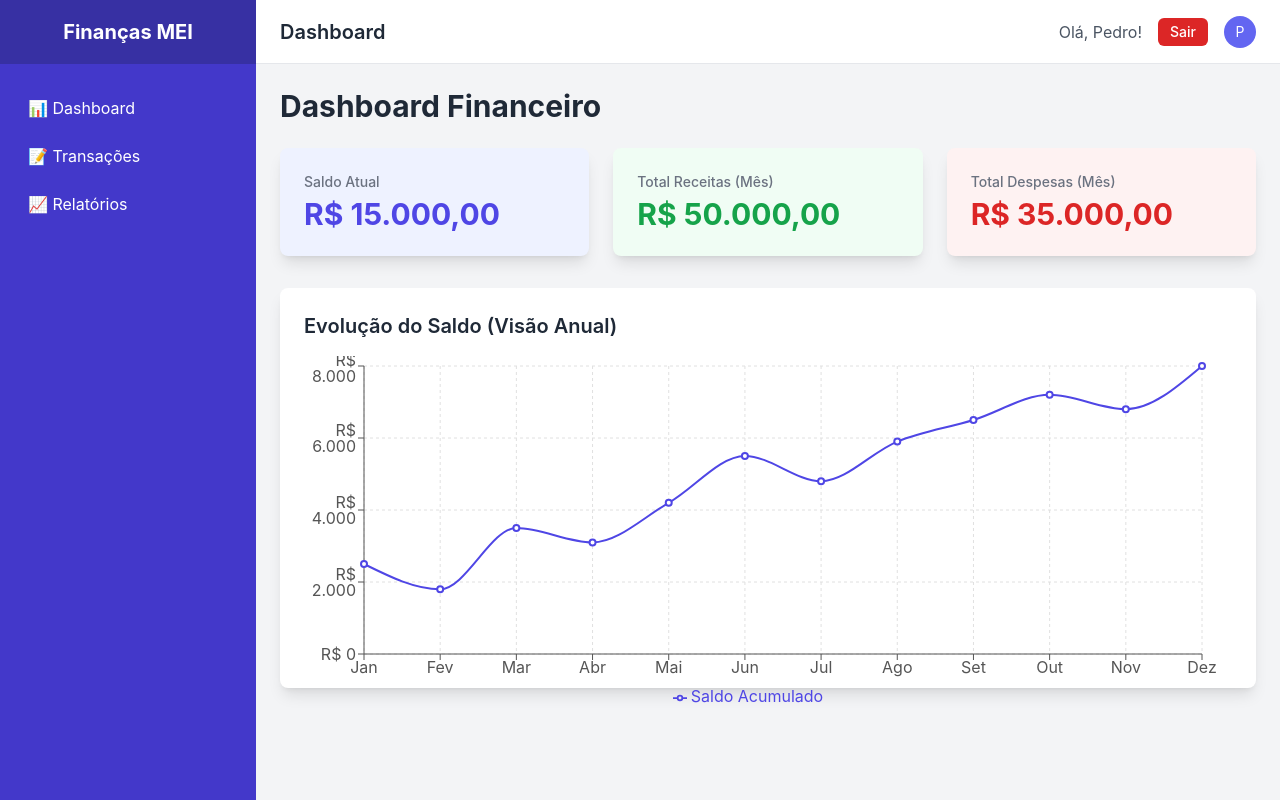
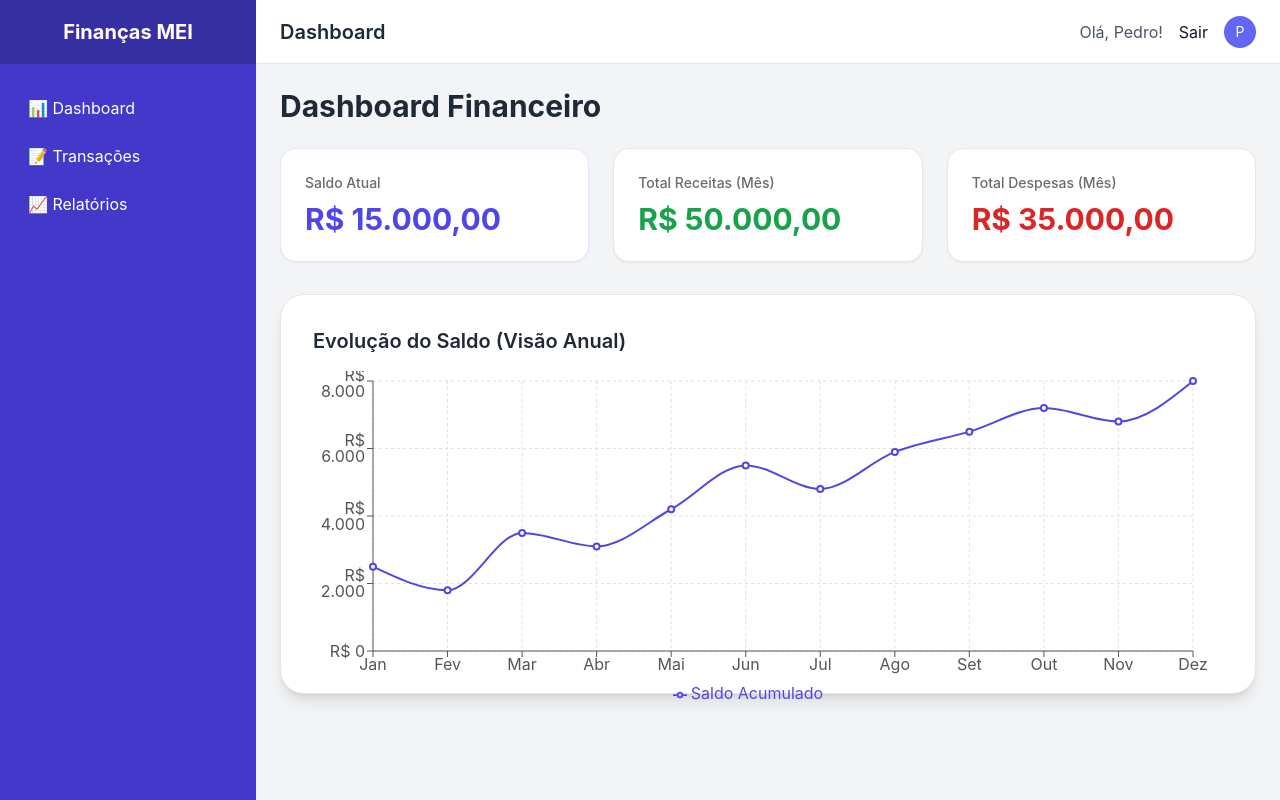
Before and after one commit to Blima-P/sistema-financas-frontend, a React (Vite) app: page /dashboard in a window 1280 px wide. Built offline with nearby package versions, Linux system fonts and the light colour scheme; no server answers; sample sign-in values are in the browser's storage.

Commit message:
feat(ui): modernize UI (Apple-like buttons, cards, inputs)

```diff
--- a/src/components/Cabecalho.tsx
+++ b/src/components/Cabecalho.tsx
@@ -5,16 +5,13 @@ const Cabecalho: React.FC = () => {
   const { logout } = useAuth();
 
   return (
-    <header className="flex items-center justify-between h-16 bg-white border-b px-6">
+    <header className="flex items-center justify-between h-16 header-modern px-6">
       <h1 className="text-xl font-semibold text-gray-800">
         Dashboard
       </h1>
       <div className="flex items-center space-x-4">
         <span className="text-gray-600">Olá, Pedro!</span>
-        <button
-          onClick={logout}
-          className="px-3 py-1 text-sm font-medium text-white bg-red-600 rounded-md hover:bg-red-700 transition duration-150"
-        >
+        <button onClick={logout} className="btn-danger">
           Sair
         </button>
         <div className="h-8 w-8 rounded-full bg-indigo-500 flex items-center justify-center text-white text-sm">P</div>
--- a/src/components/Input.tsx
+++ b/src/components/Input.tsx
@@ -15,7 +15,7 @@ const Input: React.FC<InputProps> = ({ rotulo, id, ...rest }) => {
       <input
         id={id}
         {...rest} // Passa todas as props nativas (value, onChange, type, required)
-        className="mt-1 block w-full px-3 py-2 border border-gray-300 rounded-md shadow-sm focus:outline-none focus:ring-indigo-500 focus:border-indigo-500 sm:text-sm"
+        className="mt-2 input-modern"
       />
     </div>
   );
--- a/src/index.css
+++ b/src/index.css
@@ -2,18 +2,73 @@
 @import 'tailwindcss/base';
 @import 'tailwindcss/components';
 @import 'tailwindcss/utilities';
-/* Definir a cor de fundo do body/html como branco e garantir altura total */
-body {
-  margin: 0;
-  font-family: -apple-system, BlinkMacSystemFont, 'Segoe UI', 'Roboto', 'Oxygen',
-    'Ubuntu', 'Cantarell', 'Fira Sans', 'Droid Sans', 'Helvetica Neue',
-    sans-serif;
-  -webkit-font-smoothing: antialiased;
-  -moz-osx-font-smoothing: grayscale;
-  background-color: #ffffff; /* Fundo branco garantido */
+
+/* Modern Apple-like design tokens and component utilities */
+@layer base {
+  :root {
+    --primary-500: #0071ff;
+    --primary-600: #005fd6;
+    --bg: #ffffff;
+    --muted: #6b6b6b;
+    --border: #e6e6ea;
+    --glass: rgba(255,255,255,0.6);
+  }
+
+  html, body, #root {
+    height: 100%;
+  }
+
+  body {
+    @apply bg-white text-gray-900 antialiased;
+    margin: 0;
+    font-family: -apple-system, BlinkMacSystemFont, 'Segoe UI', 'Roboto', 'Oxygen',
+      'Ubuntu', 'Cantarell', 'Fira Sans', 'Droid Sans', 'Helvetica Neue', sans-serif;
+    -webkit-font-smoothing: antialiased;
+    -moz-osx-font-smoothing: grayscale;
+    background-color: var(--bg);
+  }
 }
 
-/* Garante que o div raiz (onde o React monta) ocupe toda a tela */
-#root {
-  min-height: 100vh;
+@layer components {
+  /* Buttons */
+  .btn-primary {
+    @apply inline-flex items-center justify-center px-6 py-3 rounded-2xl bg-[var(--primary-500)] text-white font-semibold shadow-sm hover:bg-[var(--primary-600)] active:scale-95 transition-transform;
+  }
+
+  .btn-secondary {
+    @apply inline-flex items-center justify-center px-5 py-2 rounded-lg border border-[var(--border)] text-gray-800 bg-white hover:bg-gray-50;
+  }
+
+  .btn-ghost {
+    @apply inline-flex items-center px-3 py-1.5 rounded-lg text-gray-700 hover:bg-gray-100;
+  }
+
+  /* Card */
+  .card {
+    @apply bg-white rounded-2xl border border-[var(--border)] shadow-sm p-6;
+  }
+
+  .card-hero {
+    @apply bg-white rounded-3xl shadow-lg p-8 border border-[var(--border)];
+  }
+
+  /* Inputs */
+  .input-modern {
+    @apply w-full px-4 py-3 border border-[var(--border)] rounded-xl focus:outline-none focus:ring-2 focus:ring-[var(--primary-500)];
+  }
+
+  /* Header */
+  .header-modern {
+    @apply bg-white border-b border-[var(--border)];
+  }
+
+  /* Utilities */
+  .muted { color: var(--muted); }
 }
+
+@layer utilities {
+  .glass {
+    background: linear-gradient(180deg, rgba(255,255,255,0.6), rgba(255,255,255,0.4));
+    backdrop-filter: blur(6px);
+  }
+}
--- a/src/pages/DashboardPage.tsx
+++ b/src/pages/DashboardPage.tsx
@@ -66,34 +66,33 @@ const DashboardPage: React.FC = () => {
 
       {/* Cards de Resumo */}
       <div className="grid grid-cols-1 md:grid-cols-3 gap-6 mb-8">
-
         {/* Card Saldo Atual */}
-        <div className={`p-6 rounded-lg shadow-lg ${saldo >= 0 ? 'bg-indigo-50 border-indigo-200' : 'bg-red-50 border-red-200'}`}>
-          <p className="text-sm font-medium text-gray-500">Saldo Atual</p>
-          <p className={`text-3xl font-bold mt-1 ${saldo >= 0 ? 'text-indigo-600' : 'text-red-600'}`}>
+        <div className={`card ${saldo >= 0 ? 'border-indigo-100' : 'border-red-100'}`}>
+          <p className="text-sm font-medium muted">Saldo Atual</p>
+          <p className={`text-3xl font-bold mt-2 ${saldo >= 0 ? 'text-indigo-600' : 'text-red-600'}`}>
             {carregando ? '...' : formatarValor(saldo)}
           </p>
         </div>
 
         {/* Card Total Receitas */}
-        <div className="p-6 rounded-lg shadow-lg bg-green-50 border-green-200">
-          <p className="text-sm font-medium text-gray-500">Total Receitas (Mês)</p>
-          <p className="text-3xl font-bold text-green-600 mt-1">
+        <div className="card">
+          <p className="text-sm font-medium muted">Total Receitas (Mês)</p>
+          <p className="text-3xl font-bold text-green-600 mt-2">
             {carregando ? '...' : formatarValor(totalReceitas)}
           </p>
         </div>
 
         {/* Card Total Despesas */}
-        <div className="p-6 rounded-lg shadow-lg bg-red-50 border-red-200">
-          <p className="text-sm font-medium text-gray-500">Total Despesas (Mês)</p>
-          <p className="text-3xl font-bold text-red-600 mt-1">
+        <div className="card">
+          <p className="text-sm font-medium muted">Total Despesas (Mês)</p>
+          <p className="text-3xl font-bold text-red-600 mt-2">
             {carregando ? '...' : formatarValor(totalDespesas)}
           </p>
         </div>
       </div>
 
       {/* Área do Gráfico de Saldo Anual */}
-      <div className="bg-white p-6 rounded-lg shadow-lg h-[400px]">
+      <div className="card-hero h-[400px]">
         <h2 className="text-xl font-semibold text-gray-800 mb-4">Evolução do Saldo (Visão Anual)</h2>
         <GraficoSaldoAnual dados={dadosMockSaldoAnual} /> {/* Componente Integrado */}
       </div>
--- a/src/pages/LoginPage.tsx
+++ b/src/pages/LoginPage.tsx
@@ -21,7 +21,7 @@ const LoginPage: React.FC = () => {
 
   return (
     <div className="min-h-screen flex items-center justify-center bg-gray-50 py-12 px-4 sm:px-6 lg:px-8">
-      <div className="max-w-md w-full space-y-8 p-10 bg-white rounded-xl shadow-lg">
+      <div className="max-w-md w-full space-y-8 card">
         <div>
           <h2 className="mt-6 text-center text-3xl font-extrabold text-gray-900">
             Acesse sua conta
@@ -50,10 +50,7 @@ const LoginPage: React.FC = () => {
           />
 
           <div>
-            <button
-              type="submit"
-              className="group relative w-full flex justify-center py-2 px-4 border border-transparent text-sm font-medium rounded-md text-white bg-indigo-600 hover:bg-indigo-700 focus:outline-none focus:ring-2 focus:ring-offset-2 focus:ring-indigo-500"
-            >
+            <button type="submit" className="btn-primary w-full">
               Entrar
             </button>
           </div>
```
